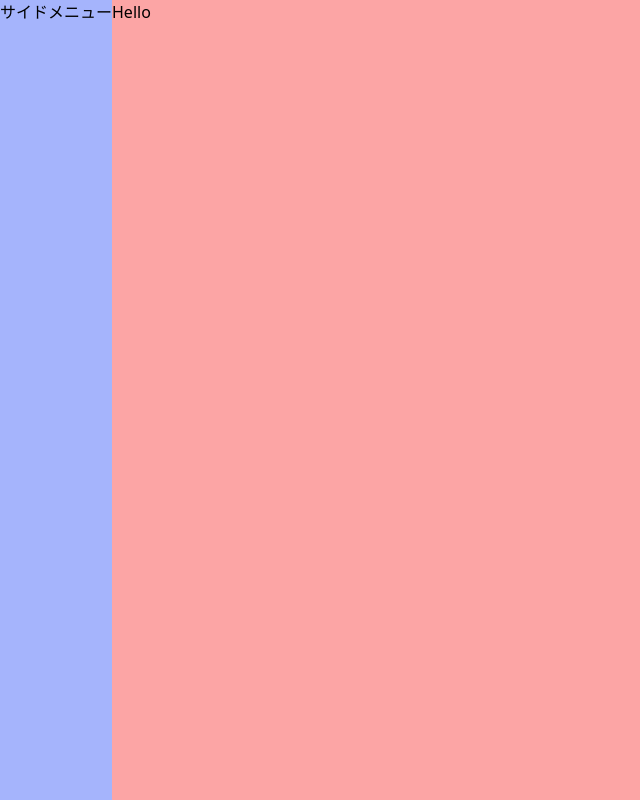
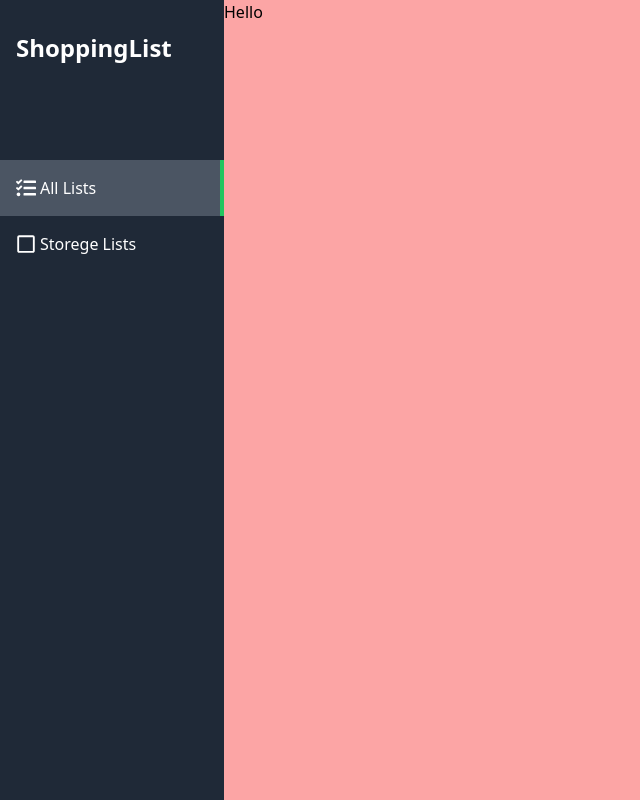
Before and after one commit to takuyan89/shopping-list, a Next.js app: page / in a window 1280 px wide. Shown: the whole page, without its empty margins (0-640 px from the left). Built offline with nearby package versions, Linux system fonts and the light colour scheme.

Commit message:
Side Menu

```diff
--- a/src/app/(main)/layout.tsx
+++ b/src/app/(main)/layout.tsx
@@ -1,3 +1,5 @@
+import SideMenu from "@/components/SideMenu/SideMenu";
+
 const MainLayout = ({
   children,
 }: Readonly<{
@@ -5,7 +7,7 @@ const MainLayout = ({
 }>) => {
   return (
     <div className="flex h-screen">
-      <div className="bg-indigo-300">サイドメニュー</div>
+      <SideMenu />
       <main className="bg-red-300 flex-1 overflow-auto">{children}</main>
     </div>
   );
--- /dev/null
+++ b/src/components/SideMenu/NavList/NavItem/NavItem.tsx
@@ -0,0 +1,28 @@
+"use client";
+
+import Link from "next/link";
+import { usePathname } from "next/navigation";
+import path from "path";
+
+interface NavItemProps {
+  label: string;
+  link: string;
+  icon: React.ReactNode;
+}
+
+const NavItem: React.FC<NavItemProps> = ({ label, link, icon }) => {
+  const pathname = usePathname();
+  return (
+    <Link
+      href={link}
+      className={`flex p-4 items-center w-full hover:bg-gray-700 font-medium ${
+        pathname === link ? "bg-gray-600 border-r-4 border-r-green-500" : ""
+      }`}
+    >
+      <div className="mr-1">{icon}</div>
+      <div>{label}</div>
+    </Link>
+  );
+};
+
+export default NavItem;
--- /dev/null
+++ b/src/components/SideMenu/NavList/NavList.tsx
@@ -0,0 +1,40 @@
+import { FaRegSquare, FaTasks } from "react-icons/fa";
+import NavItem from "./NavItem/NavItem";
+
+interface NavItmeType {
+  id: number;
+  label: string;
+  link: string;
+  icon: React.ReactNode;
+}
+
+const NavList = () => {
+  const navList: NavItmeType[] = [
+    {
+      id: 1,
+      label: "All Lists",
+      link: "/",
+      icon: <FaTasks className="size-5" />,
+    },
+    {
+      id: 2,
+      label: "Storege Lists",
+      link: "/storege",
+      icon: <FaRegSquare className="size-5" />,
+    },
+  ];
+  return (
+    <div className="mt-24">
+      {navList.map((item) => (
+        <NavItem
+          key={item.id}
+          label={item.label}
+          link={item.link}
+          icon={item.icon}
+        />
+      ))}
+    </div>
+  );
+};
+
+export default NavList;
--- /dev/null
+++ b/src/components/SideMenu/SideMenu.tsx
@@ -0,0 +1,14 @@
+import NavList from "./NavList/NavList";
+
+const SideMenu = () => {
+  return (
+    <div className="w-56 pt-8 bg-gray-800 text-white">
+      <div>
+        <h1 className="px-4 text-2xl font-bold">ShoppingList</h1>
+        <NavList />
+      </div>
+    </div>
+  );
+};
+
+export default SideMenu;
```
Also changed, not shown: package.json (+6 -4 lines), 1 other file (tests, documents, lock files or other folders).
